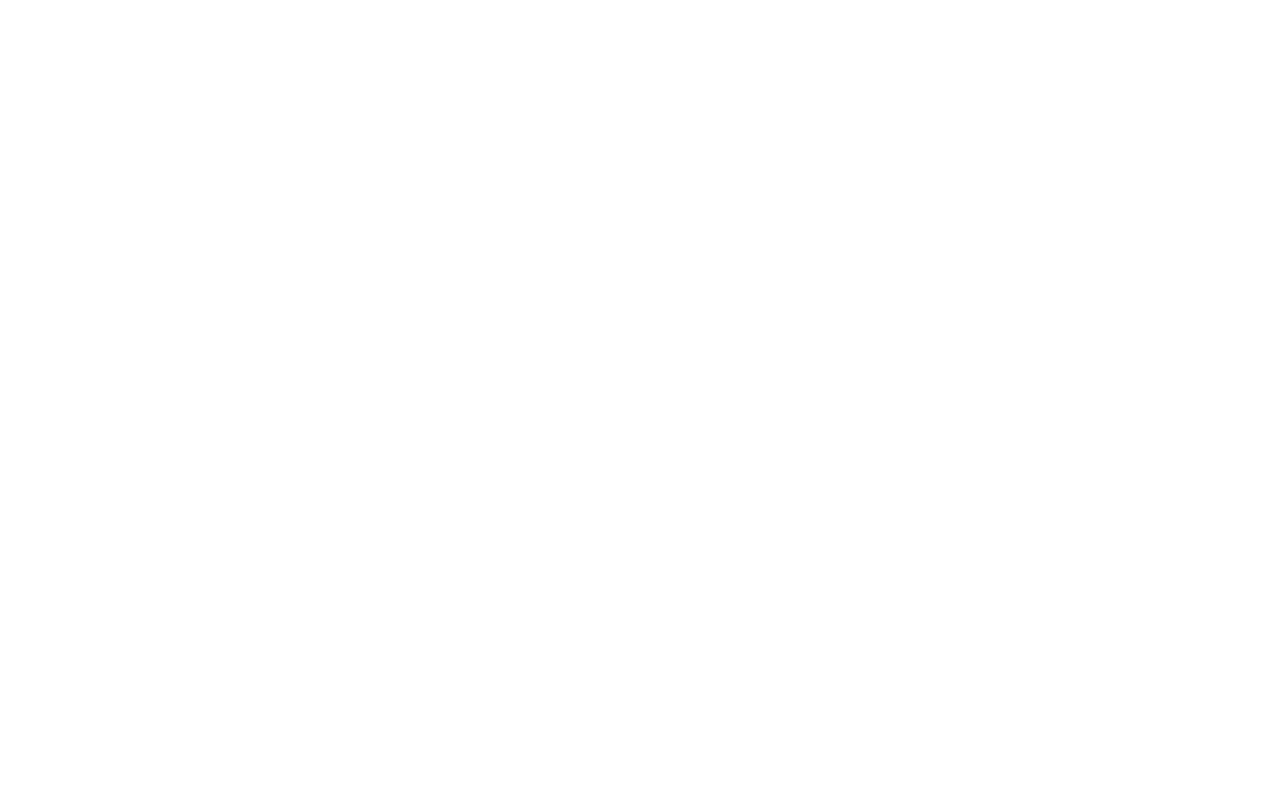
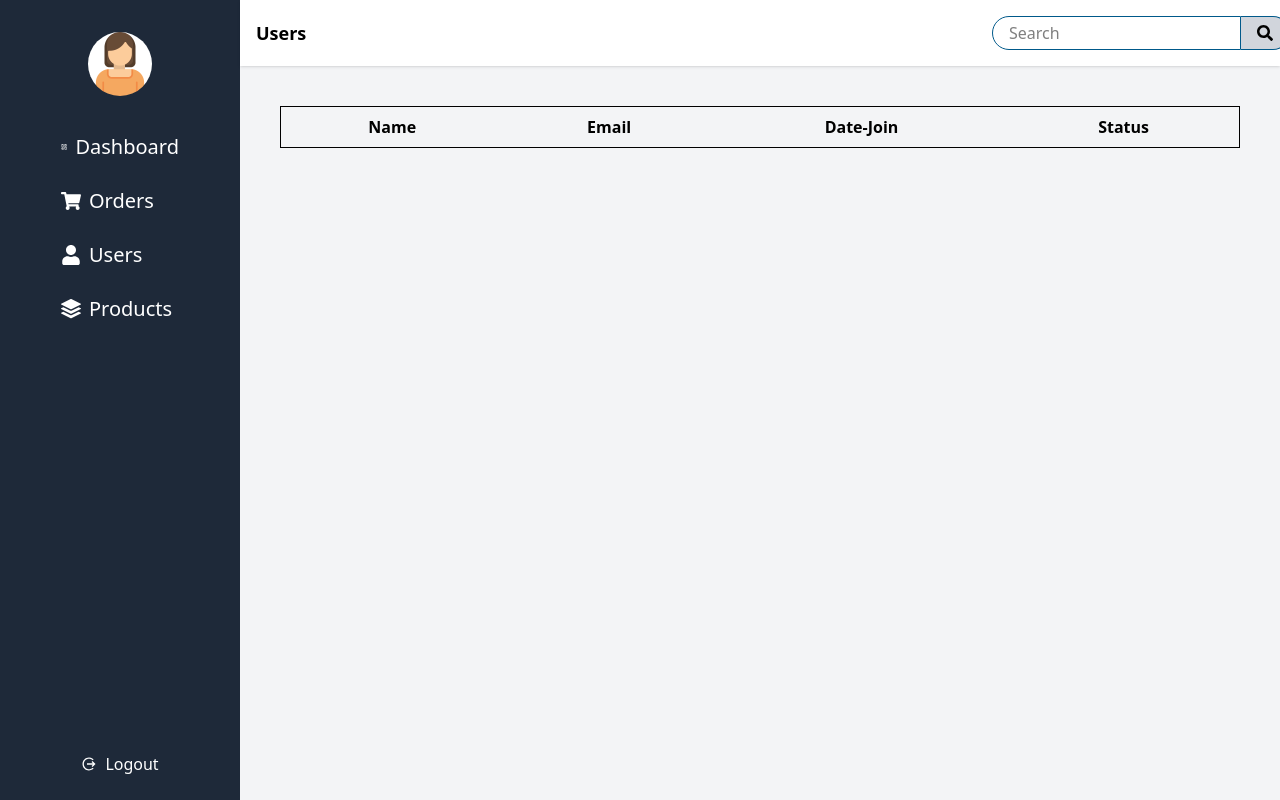
Before and after one commit to sauzanfaza/admin-dashboard, a React (Vite) app: page /user-page in a window 1280 px wide. Before the commit this address had no page. Built offline with nearby package versions, Linux system fonts and the light colour scheme.

Commit message:
create Users page component (add sidebar, navbar, and table head)

```diff
--- a/src/App.jsx
+++ b/src/App.jsx
@@ -3,6 +3,7 @@ import Regis from './pages/Regis'
 import Login from './pages/Login'
 import MainBoard from './components/MainBoard'
 import Orders from './pages/Orders'
+import User from './pages/User'
 import { useState } from 'react'
 import { SearchProvider } from '../SearchContext'
 
@@ -15,6 +16,7 @@ export default function Home() {
             <Route path="/login" element={<Login setUser={setUser} />} />
             <Route path="/mainBoard" element={<MainBoard user={user} setUser={setUser} />} />
             <Route path="/orders" element={<Orders />} />
+            <Route path="/user-page" element={<User />} />
         </Routes>
         </SearchProvider>
     )
--- a/src/components/Sidebar.jsx
+++ b/src/components/Sidebar.jsx
@@ -38,9 +38,11 @@ export default function Sidebar({user, setUser}) {
                         className="flex items-center gap-2 hover:bg-sky-600 px-4 py-2 rounded-lg text-[20px]">
                         <FaShoppingCart /> Orders
                     </Link>
-                    <a href="#" className="flex items-center gap-2 hover:bg-sky-600 px-4 py-2 rounded-lg text-[20px]">
+                    <Link to="/user-page"
+                        className="flex items-center gap-2 hover:bg-sky-600 px-4 py-2 rounded-lg text-[20px]">
                         <FaUser /> Users
-                    </a>
+
+                    </Link>
                     <a href="#" className="flex items-center gap-2 hover:bg-sky-600 px-4 py-2 rounded-lg text-[20px]">
                         <BsStack /> Products
                     </a>
--- a/src/pages/Orders.jsx
+++ b/src/pages/Orders.jsx
@@ -19,8 +19,8 @@ export default function Orders() {
                 : true //semua data cocok
 
             const matchStatus = selectedStatus === "All Orders"
-            ? true
-            : order.status.toLowerCase() === selectedStatus.toLowerCase()
+            ? true //apakah semua data cocok?
+            : order.status.toLowerCase() === selectedStatus.toLowerCase() //tampilkan sesuai filter status
 
             return matchKeyword && matchStatus
         })
--- /dev/null
+++ b/src/pages/User.jsx
@@ -0,0 +1,27 @@
+import Sidebar from "../components/Sidebar"
+import Navbar from "../components/Navbar"
+
+export default function User() {
+    return(
+        <>
+        <div className="flex">
+            <Sidebar />
+            <main className="flex-1 bg-gray-100">
+                <Navbar title = "Users" />
+                    <div className="flex items-center justify-center p-10">
+                        <table className="min-w-full border rounded-3xl border-collapse text-center">
+                        <thead className="bg-gray-100 ">
+                        <tr className="gap">
+                            <th className="px-4 py-2">Name</th>
+                            <th className="px-4 py-2">Email</th>
+                            <th className="px-4 py-2">Date-Join</th>
+                            <th className="px-4 py-2">Status</th>
+                        </tr>
+                        </thead>
+                        </table>
+                    </div>
+            </main>
+        </div>
+        </>
+    )
+}
```
